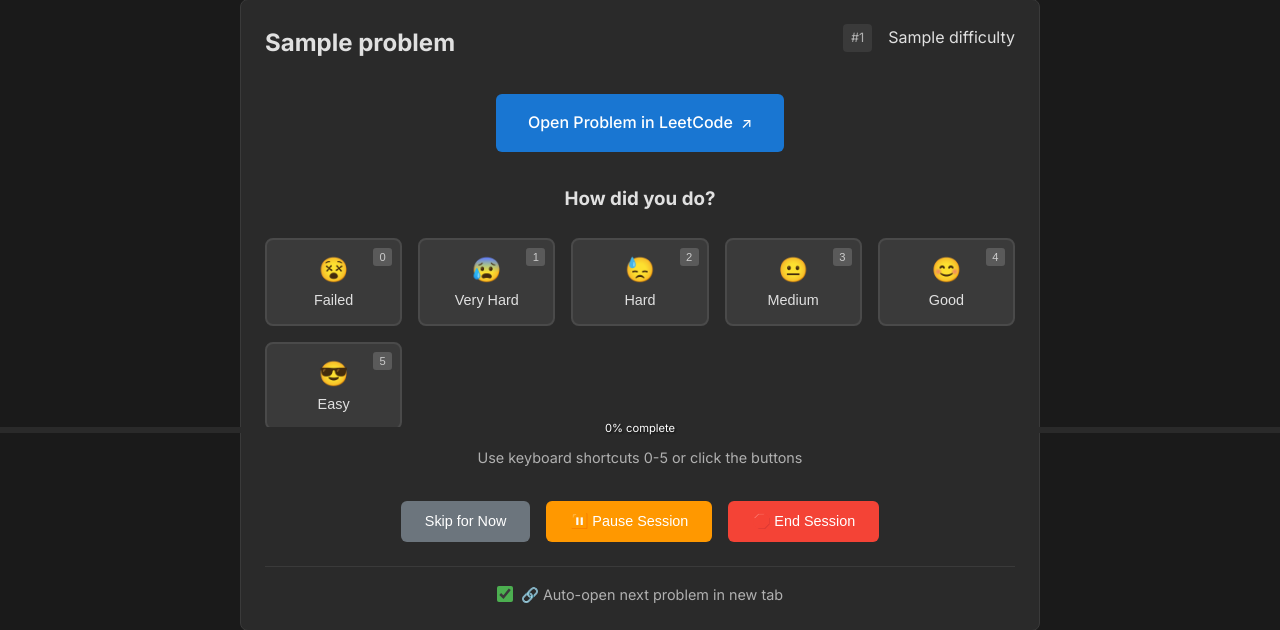
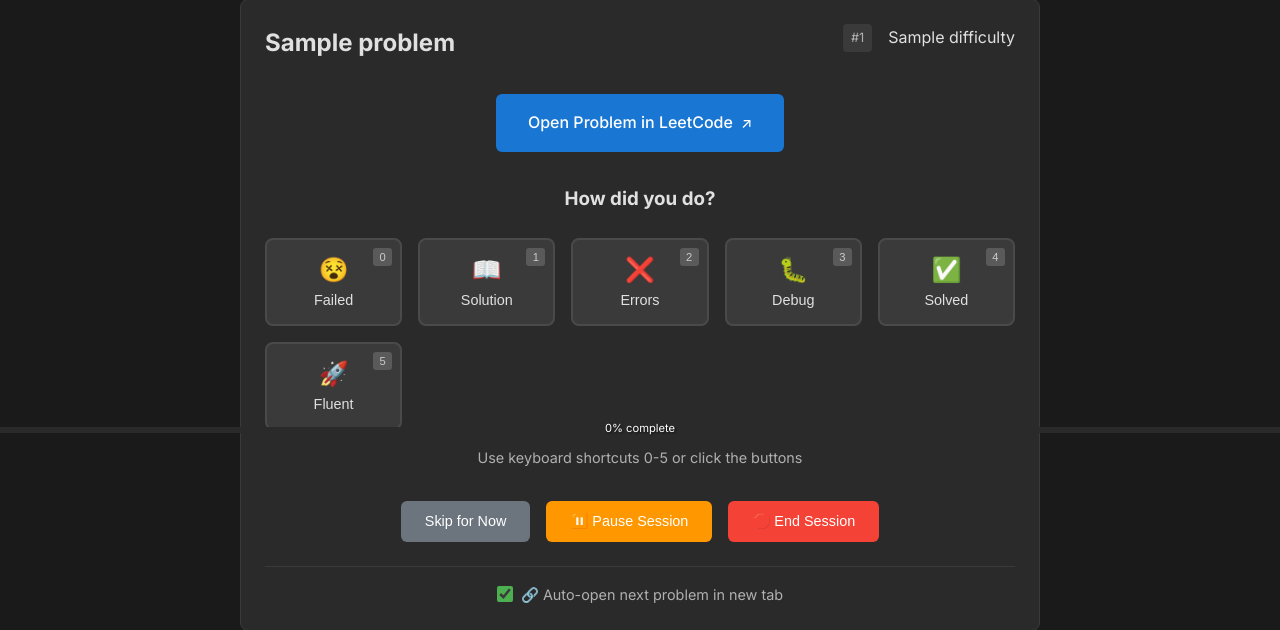
Before and after one commit to svenhuster/spacecode, a Python web app: template templates/session.html in a window 1280 px wide. Shown: the part 367-997 px from the top of the page. Run offline with Jinja, Linux system fonts and the light colour scheme; the template is opened without the code that fills it: most values are stand-ins (such as "Sample title", 1, 10 or a date in 2020).

Commit message:
Update rating system to reflect problem-solving stages instead of difficulty
Replace difficulty-based ratings (Easy/Hard) with problem-solving stage feedback:
- 0: Failed (😵) - couldn't solve
- 1: Solution (📖) - looked at solution
- 2: Errors (❌) - submission errors
- 3: Debug (🐛) - testing/debugging phase
- 4: Solved (✅) - completed independently
- 5: Fluent (🚀) - solved quickly

This provides more actionable feedback for spaced repetition scheduling.

🤖 Generated with [Claude Code](https://claude.ai/code)

Co-Authored-By: Claude <noreply@anthropic.com>

```diff
--- a/templates/session.html
+++ b/templates/session.html
@@ -54,28 +54,28 @@
                             <span class="rating-shortcut">0</span>
                         </button>
                         <button class="rating-btn rating-1" data-rating="1" data-key="1">
-                            <span class="rating-emoji">😰</span>
-                            <span class="rating-label">Very Hard</span>
+                            <span class="rating-emoji">📖</span>
+                            <span class="rating-label">Solution</span>
                             <span class="rating-shortcut">1</span>
                         </button>
                         <button class="rating-btn rating-2" data-rating="2" data-key="2">
-                            <span class="rating-emoji">😓</span>
-                            <span class="rating-label">Hard</span>
+                            <span class="rating-emoji">❌</span>
+                            <span class="rating-label">Errors</span>
                             <span class="rating-shortcut">2</span>
                         </button>
                         <button class="rating-btn rating-3" data-rating="3" data-key="3">
-                            <span class="rating-emoji">😐</span>
-                            <span class="rating-label">Medium</span>
+                            <span class="rating-emoji">🐛</span>
+                            <span class="rating-label">Debug</span>
                             <span class="rating-shortcut">3</span>
                         </button>
                         <button class="rating-btn rating-4" data-rating="4" data-key="4">
-                            <span class="rating-emoji">😊</span>
-                            <span class="rating-label">Good</span>
+                            <span class="rating-emoji">✅</span>
+                            <span class="rating-label">Solved</span>
                             <span class="rating-shortcut">4</span>
                         </button>
                         <button class="rating-btn rating-5" data-rating="5" data-key="5">
-                            <span class="rating-emoji">😎</span>
-                            <span class="rating-label">Easy</span>
+                            <span class="rating-emoji">🚀</span>
+                            <span class="rating-label">Fluent</span>
                             <span class="rating-shortcut">5</span>
                         </button>
                     </div>
@@ -429,28 +429,28 @@ function addNewProblemToSession(problem) {
                     <span class="rating-shortcut">0</span>
                 </button>
                 <button class="rating-btn rating-1" data-rating="1" data-key="1">
-                    <span class="rating-emoji">😰</span>
-                    <span class="rating-label">Very Hard</span>
+                    <span class="rating-emoji">📖</span>
+                    <span class="rating-label">Solution</span>
                     <span class="rating-shortcut">1</span>
                 </button>
                 <button class="rating-btn rating-2" data-rating="2" data-key="2">
-                    <span class="rating-emoji">😓</span>
-                    <span class="rating-label">Hard</span>
+                    <span class="rating-emoji">❌</span>
+                    <span class="rating-label">Errors</span>
                     <span class="rating-shortcut">2</span>
                 </button>
                 <button class="rating-btn rating-3" data-rating="3" data-key="3">
-                    <span class="rating-emoji">😐</span>
-                    <span class="rating-label">Medium</span>
+                    <span class="rating-emoji">🐛</span>
+                    <span class="rating-label">Debug</span>
                     <span class="rating-shortcut">3</span>
                 </button>
                 <button class="rating-btn rating-4" data-rating="4" data-key="4">
-                    <span class="rating-emoji">😊</span>
-                    <span class="rating-label">Good</span>
+                    <span class="rating-emoji">✅</span>
+                    <span class="rating-label">Solved</span>
                     <span class="rating-shortcut">4</span>
                 </button>
                 <button class="rating-btn rating-5" data-rating="5" data-key="5">
-                    <span class="rating-emoji">😎</span>
-                    <span class="rating-label">Easy</span>
+                    <span class="rating-emoji">🚀</span>
+                    <span class="rating-label">Fluent</span>
                     <span class="rating-shortcut">5</span>
                 </button>
             </div>
```
Also changed, not shown: scheduler.py (+11 -10 lines).
